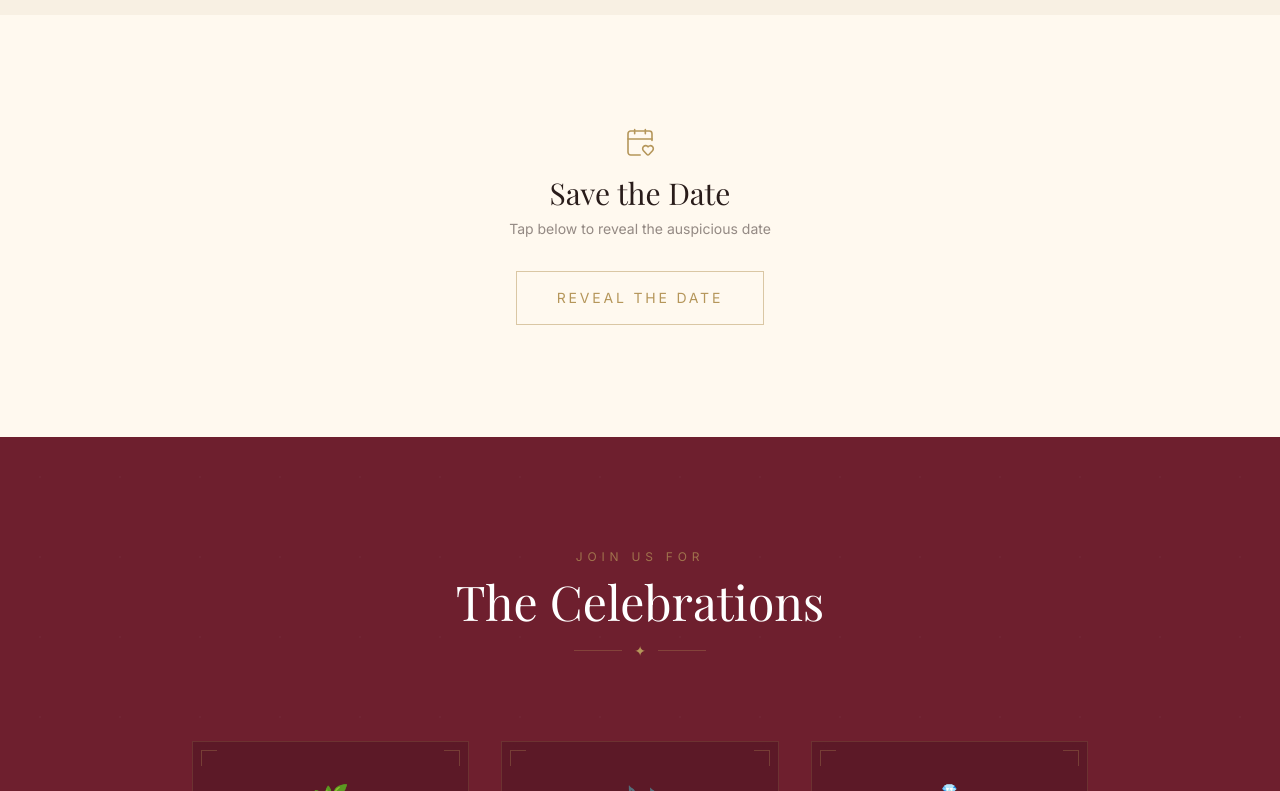
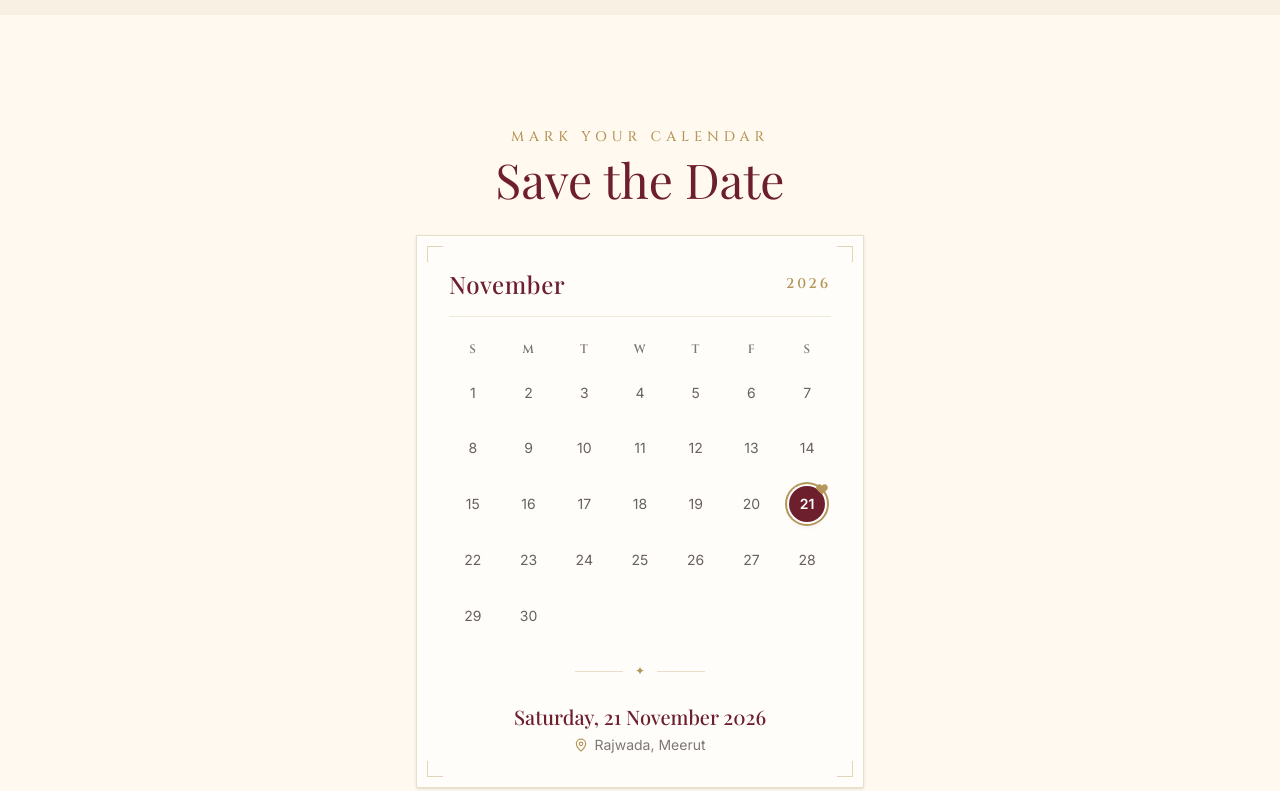
Before and after one commit to YashGupta-24/Wedding, a React (Vite) app: page / in a window 1280 px wide. Shown: the part 2549-3340 px from the top of the page. Built offline with nearby package versions, Linux system fonts and the light colour scheme; a web font is replaced by a local one.

Commit message:
Save the Date section changed

```diff
--- a/src/components/DateReveal.tsx
+++ b/src/components/DateReveal.tsx
@@ -1,80 +1,111 @@
-import { useState } from 'react';
-import { motion, AnimatePresence } from 'framer-motion';
-import { CalendarHeart } from 'lucide-react';
+import { motion } from 'framer-motion';
+import { Heart, MapPin } from 'lucide-react';
 import { wedding } from '../data/weddingData';
 
 export default function DateReveal() {
-  const [revealed, setRevealed] = useState(false);
+  const daysOfWeek = ['S', 'M', 'T', 'W', 'T', 'F', 'S'];
+  // 30 days of November 2026 starting on Sunday (Nov 1 is Sunday)
+  const days = Array.from({ length: 30 }, (_, i) => i + 1);
 
   return (
     <section
-      className="relative bg-ivory-light py-20 sm:py-28 px-6"
-      aria-label="Wedding date reveal"
+      className="relative bg-ivory-light py-20 sm:py-28 px-4 sm:px-6 overflow-hidden"
+      aria-label="Save the date"
     >
-      <div className="max-w-lg mx-auto text-center">
+      <div className="max-w-md mx-auto text-center">
         <motion.div
-          initial={{ opacity: 0, y: 20 }}
+          initial={{ opacity: 0, y: 25 }}
           whileInView={{ opacity: 1, y: 0 }}
           viewport={{ once: true, amount: 0.3 }}
-          transition={{ duration: 0.7 }}
+          transition={{ duration: 0.8, ease: 'easeOut' }}
         >
-          <CalendarHeart className="w-8 h-8 text-gold mx-auto mb-4" strokeWidth={1.2} />
-          <h2 className="font-display text-2xl sm:text-3xl text-brown mb-2">
+          {/* Section Subtitle */}
+          <p className="font-serif-caps text-xs sm:text-sm tracking-[0.35em] uppercase text-gold font-medium mb-2">
+            Mark Your Calendar
+          </p>
+
+          {/* Main Section Title */}
+          <h2 className="font-display text-3xl sm:text-4xl md:text-5xl text-maroon mb-8 font-normal">
             Save the Date
           </h2>
-          <p className="text-brown/50 text-sm font-sans mb-8">
-            Tap below to reveal the auspicious date
-          </p>
+
+          {/* Elegant Calendar Card */}
+          <div className="relative border border-gold/30 bg-white/70 backdrop-blur-xs p-6 sm:p-8 shadow-sm">
+            {/* Corner Ornaments */}
+            <div className="absolute top-2.5 left-2.5 w-4 h-4 border-t border-l border-gold/40" />
+            <div className="absolute top-2.5 right-2.5 w-4 h-4 border-t border-r border-gold/40" />
+            <div className="absolute bottom-2.5 left-2.5 w-4 h-4 border-b border-l border-gold/40" />
+            <div className="absolute bottom-2.5 right-2.5 w-4 h-4 border-b border-r border-gold/40" />
+
+            {/* Month & Year Header */}
+            <div className="flex items-center justify-between border-b border-gold/20 pb-4 mb-6">
+              <span className="font-display text-xl sm:text-2xl text-maroon font-medium tracking-wide">
+                November
+              </span>
+              <span className="font-serif-caps text-sm tracking-[0.2em] text-gold font-semibold">
+                2026
+              </span>
+            </div>
+
+            {/* Weekday Column Headers */}
+            <div className="grid grid-cols-7 gap-1 sm:gap-2 mb-3 text-center">
+              {daysOfWeek.map((day, idx) => (
+                <span
+                  key={idx}
+                  className="font-serif-caps text-xs font-semibold text-brown/60 tracking-wider"
+                >
+                  {day}
+                </span>
+              ))}
+            </div>
+
+            {/* 30 Days Grid */}
+            <div className="grid grid-cols-7 gap-1 sm:gap-2 text-center text-sm font-sans">
+              {days.map((day) => {
+                const isWeddingDay = day === 21;
+                return (
+                  <div
+                    key={day}
+                    className="relative flex items-center justify-center aspect-square"
+                  >
+                    {isWeddingDay ? (
+                      <div
+                        className="relative w-8 h-8 sm:w-9 sm:h-9 rounded-full bg-maroon text-white flex items-center justify-center font-bold text-sm shadow-md ring-2 ring-gold ring-offset-2 ring-offset-white cursor-default select-none"
+                        title="Wedding Day — 21 November 2026"
+                      >
+                        <span>21</span>
+                        <Heart
+                          className="absolute -top-1 -right-1 w-3.5 h-3.5 fill-gold text-gold"
+                          strokeWidth={0}
+                        />
+                      </div>
+                    ) : (
+                      <span className="w-8 h-8 sm:w-9 sm:h-9 flex items-center justify-center text-brown/70 hover:text-maroon transition-colors select-none">
+                        {day}
+                      </span>
+                    )}
+                  </div>
+                );
+              })}
+            </div>
+
+            {/* Subtle Divider with Gold Diamond */}
+            <div className="flex items-center justify-center gap-3 my-6">
+              <span className="w-12 h-px bg-gold/30" />
+              <span className="text-gold text-xs">✦</span>
+              <span className="w-12 h-px bg-gold/30" />
+            </div>
+
+            {/* Highlighted Event Line */}
+            <p className="font-display text-lg sm:text-xl text-maroon font-medium mb-1">
+              {wedding.date.day}, {wedding.date.display}
+            </p>
+            <div className="flex items-center justify-center gap-1.5 text-brown/60 text-xs sm:text-sm font-sans mt-1">
+              <MapPin className="w-3.5 h-3.5 text-gold" />
+              <span>{wedding.venue.name}, Meerut</span>
+            </div>
+          </div>
         </motion.div>
-
-        <motion.button
-          onClick={() => setRevealed(true)}
-          whileHover={{ scale: 1.03 }}
-          whileTap={{ scale: 0.97 }}
-          className={`relative inline-flex items-center justify-center px-10 py-4 border border-gold/50 text-gold font-sans text-sm tracking-[0.2em] uppercase transition-colors duration-300 focus:outline-none focus-visible:ring-2 focus-visible:ring-gold/60 focus-visible:ring-offset-2 focus-visible:ring-offset-ivory ${
-            revealed
-              ? 'bg-maroon border-maroon text-white pointer-events-none'
-              : 'hover:bg-gold/10'
-          }`}
-          aria-expanded={revealed}
-          aria-controls="date-reveal-content"
-        >
-          {revealed ? 'The Date' : 'Reveal the Date'}
-        </motion.button>
-
-        <AnimatePresence>
-          {revealed && (
-            <motion.div
-              id="date-reveal-content"
-              initial={{ opacity: 0, y: 30, scale: 0.95 }}
-              animate={{ opacity: 1, y: 0, scale: 1 }}
-              exit={{ opacity: 0, y: -20 }}
-              transition={{ duration: 0.8, ease: [0.22, 1, 0.36, 1] }}
-              className="mt-10"
-            >
-              <div className="border border-gold/30 p-8 sm:p-12 bg-white/50">
-                <p className="text-xs tracking-[0.4em] uppercase text-gold/70 font-sans mb-4">
-                  {wedding.date.day}
-                </p>
-                <p className="font-display text-5xl sm:text-6xl text-maroon">
-                  {wedding.date.dayOfMonth}
-                </p>
-                <p className="font-display text-2xl sm:text-3xl text-brown mt-2">
-                  {wedding.date.month}
-                </p>
-                <p className="text-lg text-brown/60 font-sans mt-1">{wedding.date.year}</p>
-                <div className="flex items-center justify-center gap-3 mt-6">
-                  <span className="w-10 h-px bg-gold/30" />
-                  <span className="text-gold text-xs">✦</span>
-                  <span className="w-10 h-px bg-gold/30" />
-                </div>
-                <p className="text-sm text-brown/50 font-sans mt-4 italic">
-                  At {wedding.venue.name}, Meerut
-                </p>
-              </div>
-            </motion.div>
-          )}
-        </AnimatePresence>
       </div>
     </section>
   );
--- a/src/components/Hero.tsx
+++ b/src/components/Hero.tsx
@@ -95,14 +95,14 @@ export default function Hero() {
           <div className="absolute inset-0 bg-gradient-to-b from-transparent via-transparent via-70% to-[#FFF9EF]/80" />
         </motion.div>
 
-        {/* ─── Layer 2: Revealed Content Behind Temple Split (Clean, crisp on ivory backdrop) ─── */}
+        {/* ─── Layer 2: Revealed Content Behind Temple Split (Clean, crisp on ivory backdrop, dead center) ─── */}
         <motion.div
           style={
             prefersReduced
               ? {}
               : { display: revealDisplay, opacity: revealOpacity, scale: revealScale, y: revealY }
           }
-          className="absolute inset-0 z-5 flex flex-col items-center justify-center px-4 text-center pointer-events-none select-none -translate-y-8 sm:-translate-y-12"
+          className="absolute inset-0 z-5 flex flex-col items-center justify-center px-4 text-center pointer-events-none select-none"
         >
           {/* Couple Names */}
           <h2
```
